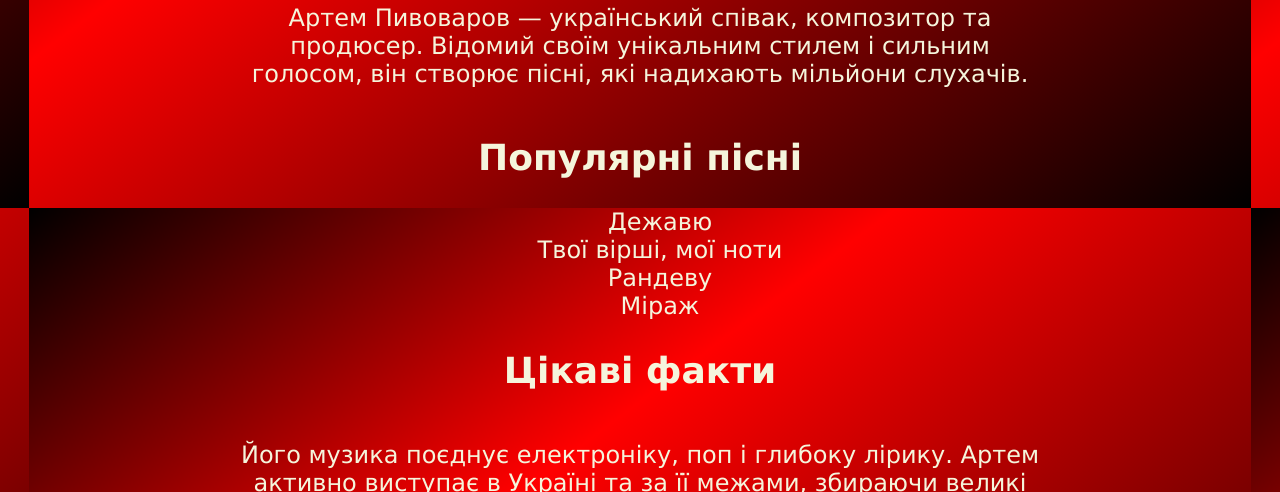
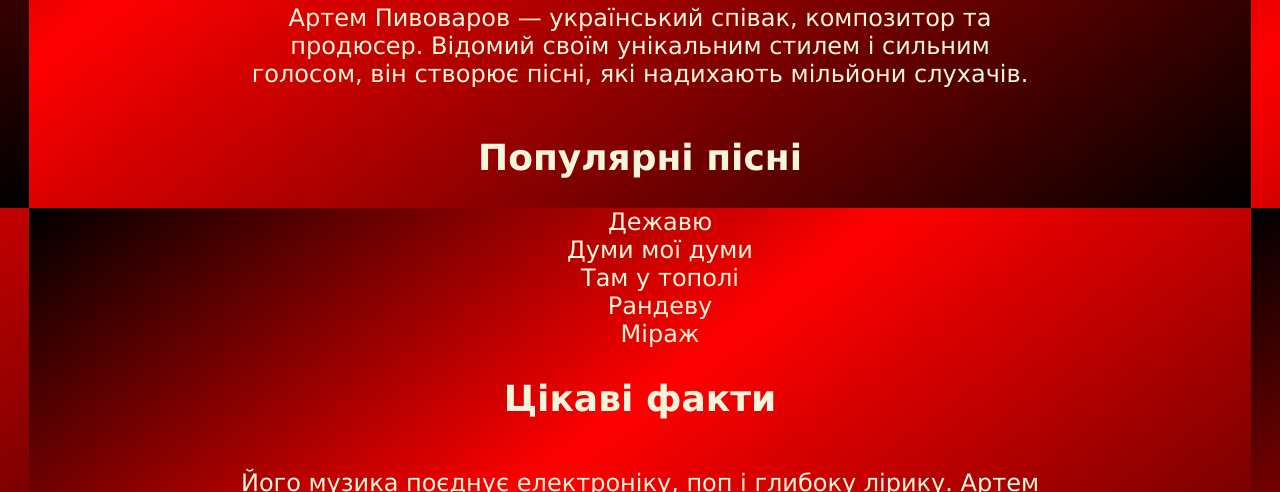
Before and after one commit to wenom6/Favorite-artist, a plain HTML site: page index.html in a window 1280 px wide. Shown: the part 621-1113 px from the top of the page. Drawn offline with Linux system fonts and the light colour scheme.

Commit message:
Update index.html

```diff
--- a/index.html
+++ b/index.html
@@ -31,7 +31,8 @@
         <h2>Популярні пісні</h2>
         <ul>
           <li>Дежавю</li>
-          <li>Твої вірші, мої ноти</li>
+          <li>Думи мої думи</li>
+          <li>Там у тополі</li>
           <li>Рандеву</li>
           <li>Міраж</li>
         </ul>
```
